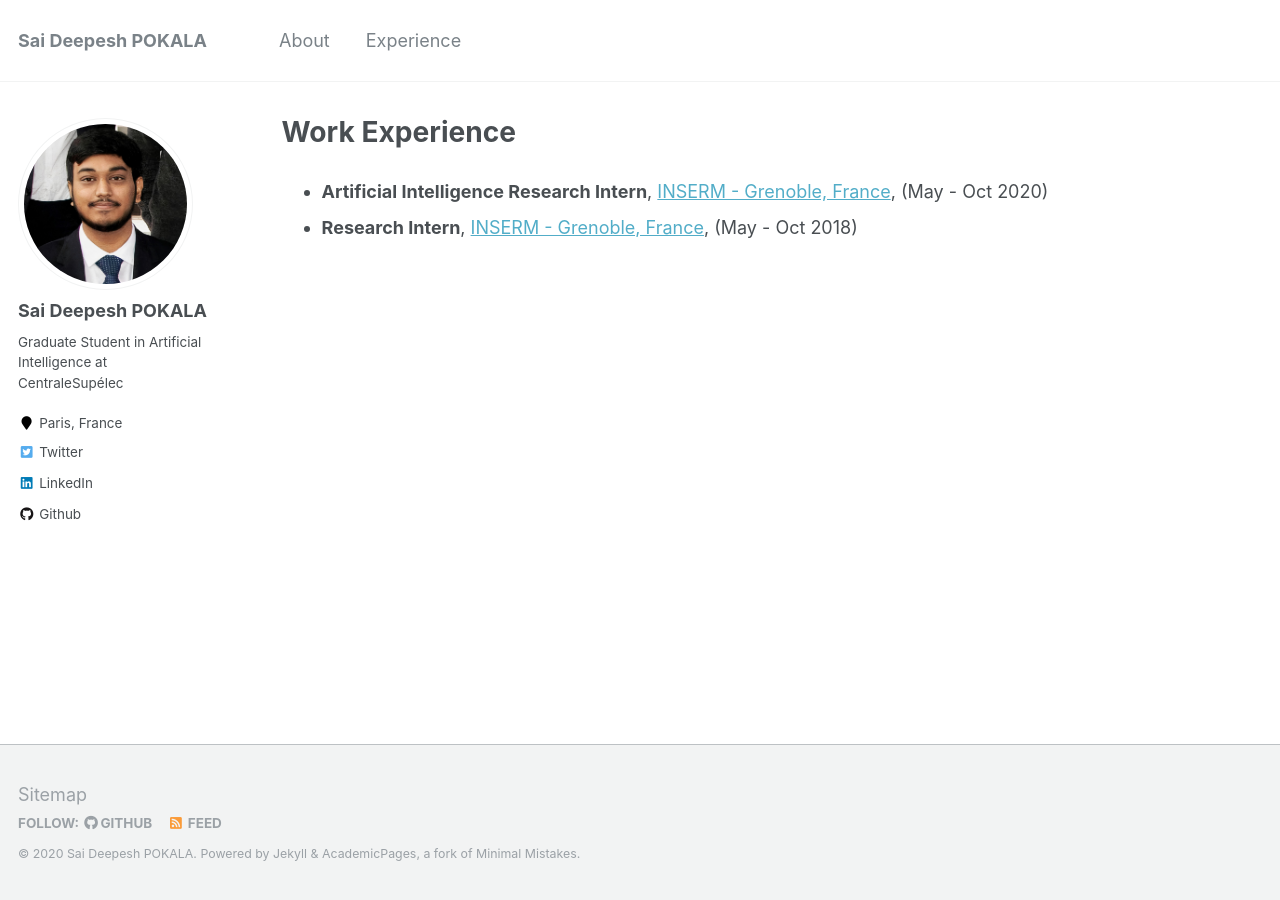
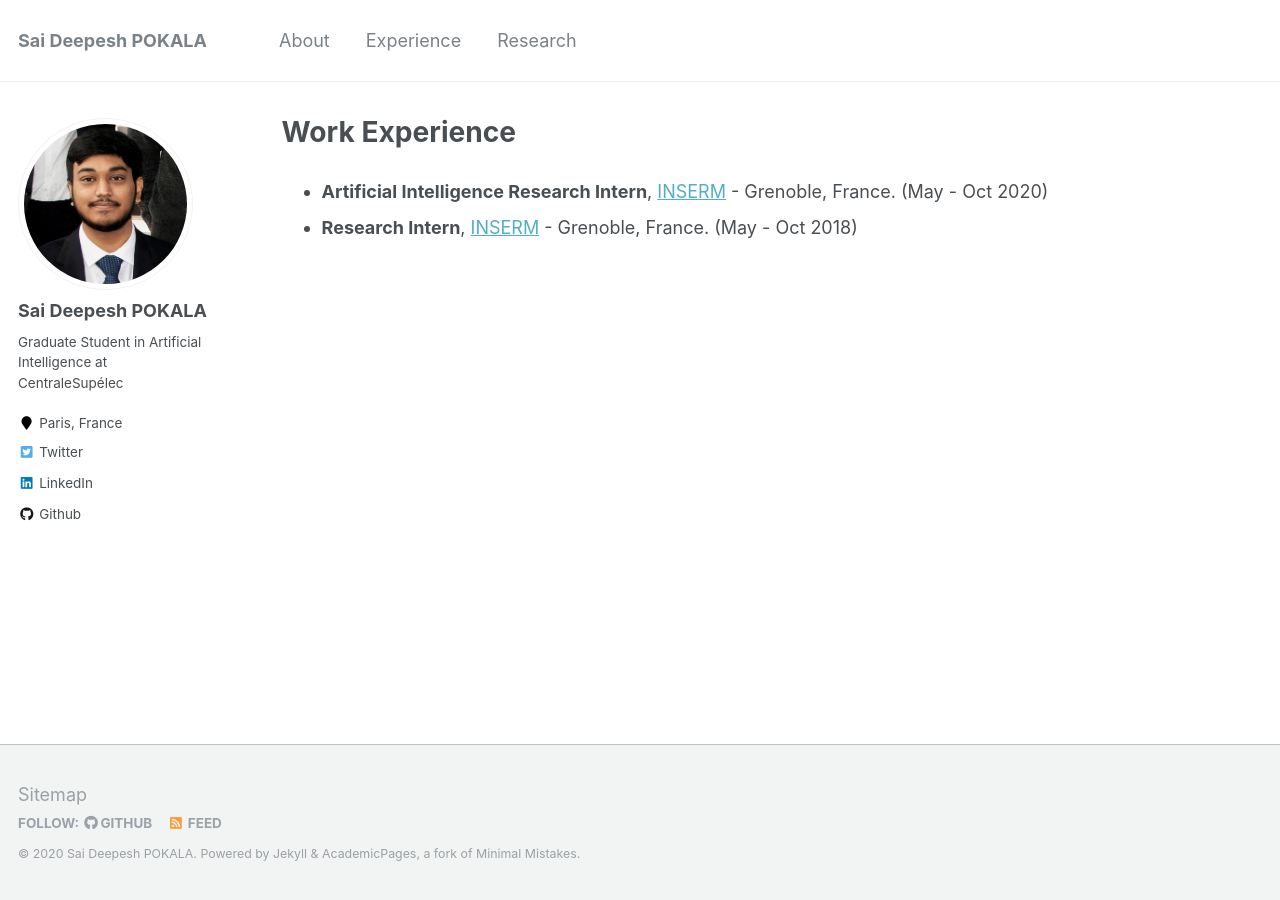
Before and after one commit to saideepesh/saideepesh.github.io, a Jekyll site: the page built from _pages/experience.md, in a window 1280 px wide. Built offline with Jekyll 4.4.1, drawn with Linux system fonts in a browser that asks for light colours.

Commit message:
added research.md

```diff
--- a/_data/navigation.yml
+++ b/_data/navigation.yml
@@ -5,6 +5,9 @@ main:
 
   - title: "Experience"
     url: /experience/
+
+  - title: "Research"
+    url: /research/
 
   # - title: "Teaching"
   #   url: /teaching/
--- a/_pages/experience.md
+++ b/_pages/experience.md
@@ -5,5 +5,5 @@ author_profile: true
 classes: wide
 ---
 
-* **Artificial Intelligence Research Intern**, [INSERM - Grenoble, France](https://www.inserm.fr/en), (May - Oct 2020)
-* **Research Intern**, [INSERM - Grenoble, France](https://www.inserm.fr/en), (May - Oct 2018)
+* **Artificial Intelligence Research Intern**, [INSERM](https://www.inserm.fr/en) - Grenoble, France. (May - Oct 2020)
+* **Research Intern**, [INSERM](https://www.inserm.fr/en) - Grenoble, France. (May - Oct 2018)
```
Also changed, not shown: _pages/research.md (added, +27 -0 lines).
